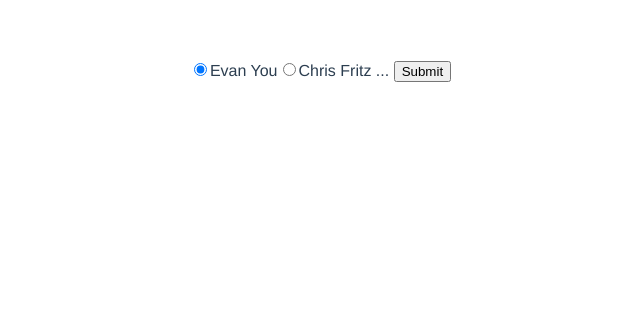
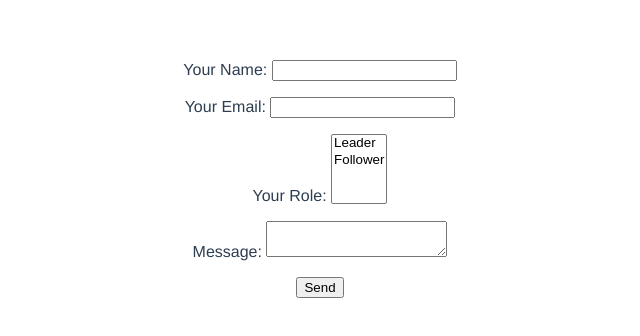
Before and after one commit to caseytrombley/email-in-vue, a Vue app: page / in a window 1280 px wide. Shown: the top 336 px of the page, without its empty margins (320-960 px from the left). Built offline with nearby package versions, Linux system fonts and the light colour scheme.

Commit message:
feature: form

```diff
--- a/package.json
+++ b/package.json
@@ -9,6 +9,7 @@
   },
   "dependencies": {
     "core-js": "^3.8.3",
+    "mjml": "^4.13.0",
     "vue": "^2.6.14"
   },
   "devDependencies": {
--- a/src/components/EmailForm.vue
+++ b/src/components/EmailForm.vue
@@ -1,28 +1,28 @@
 <template>
-  <form
-      name="ask-question"
-      method="post"
-      data-netlify="true"
-      data-netlify-honeypot="bot-field"
-  >
-    <input type="hidden" name="form-name" value="ask-question" />
-    <label v-for="(panelist, index) in panelists" :key="index">
-      <input
-          type="radio"
-          name="panelist"
-          :value="panelist"
-          @input="ev => updatePanelist"
-          :checked="panelist === currentPanelist"
-      />
-      <span>{{ panelist }}</span>
-    </label>
-    ...
-    <button>Submit</button>
+  <form name="contact" method="POST" data-netlify="true">
+    <p>
+      <label>Your Name: <input type="text" name="name" /></label>
+    </p>
+    <p>
+      <label>Your Email: <input type="email" name="email" /></label>
+    </p>
+    <p>
+      <label>Your Role: <select name="role[]" multiple>
+        <option value="leader">Leader</option>
+        <option value="follower">Follower</option>
+      </select></label>
+    </p>
+    <p>
+      <label>Message: <textarea name="message"></textarea></label>
+    </p>
+    <p>
+      <button type="submit">Send</button>
+    </p>
   </form>
 </template>
 <script>
 export default {
-  name: "EmailForm",
+  question: '',
   methods: {
     updatePanelist (ev) {
       this.currentPanelist = ev.target.value
```
Also changed, not shown: 1 other file (tests, documents, lock files or other folders).
